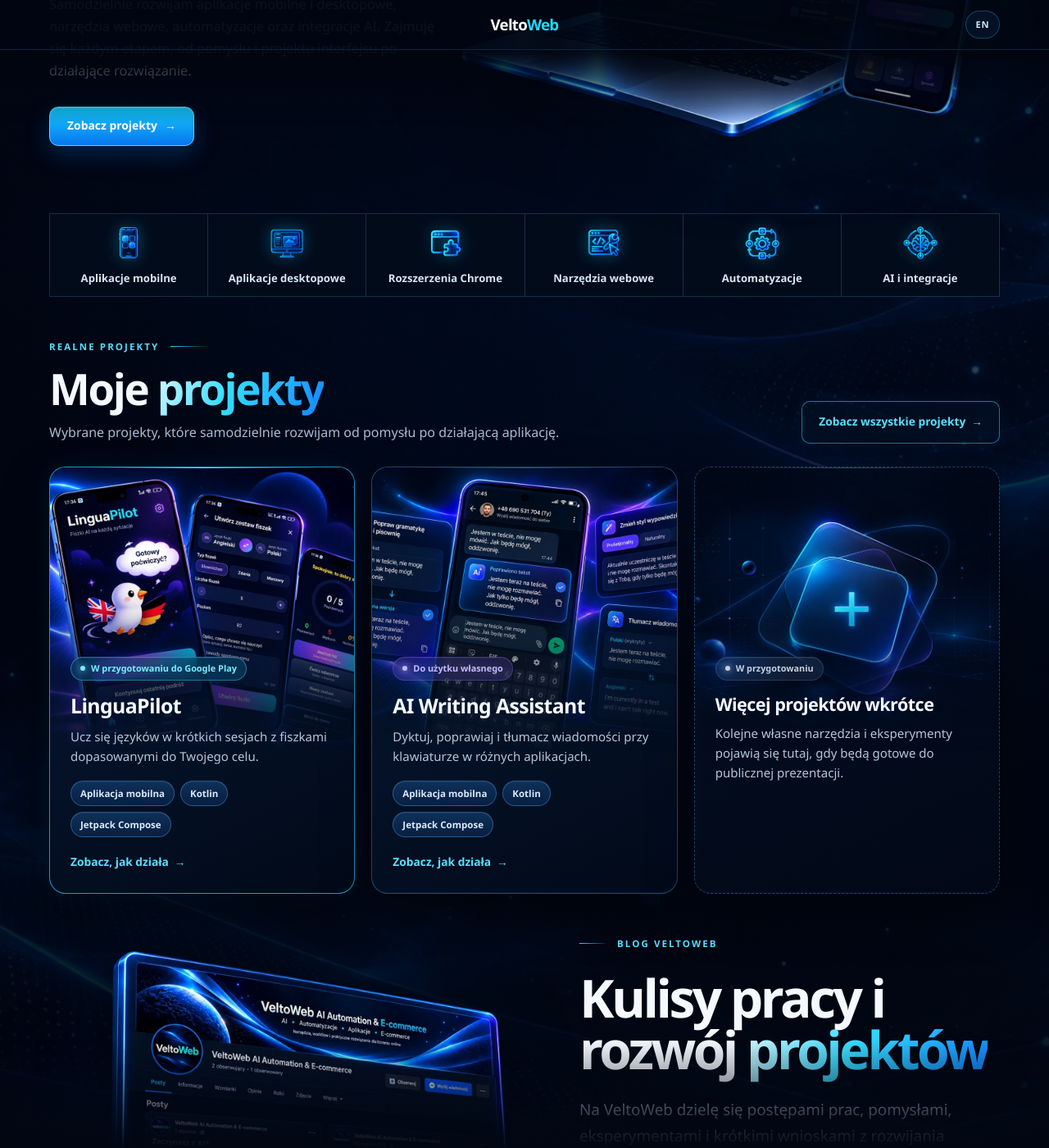
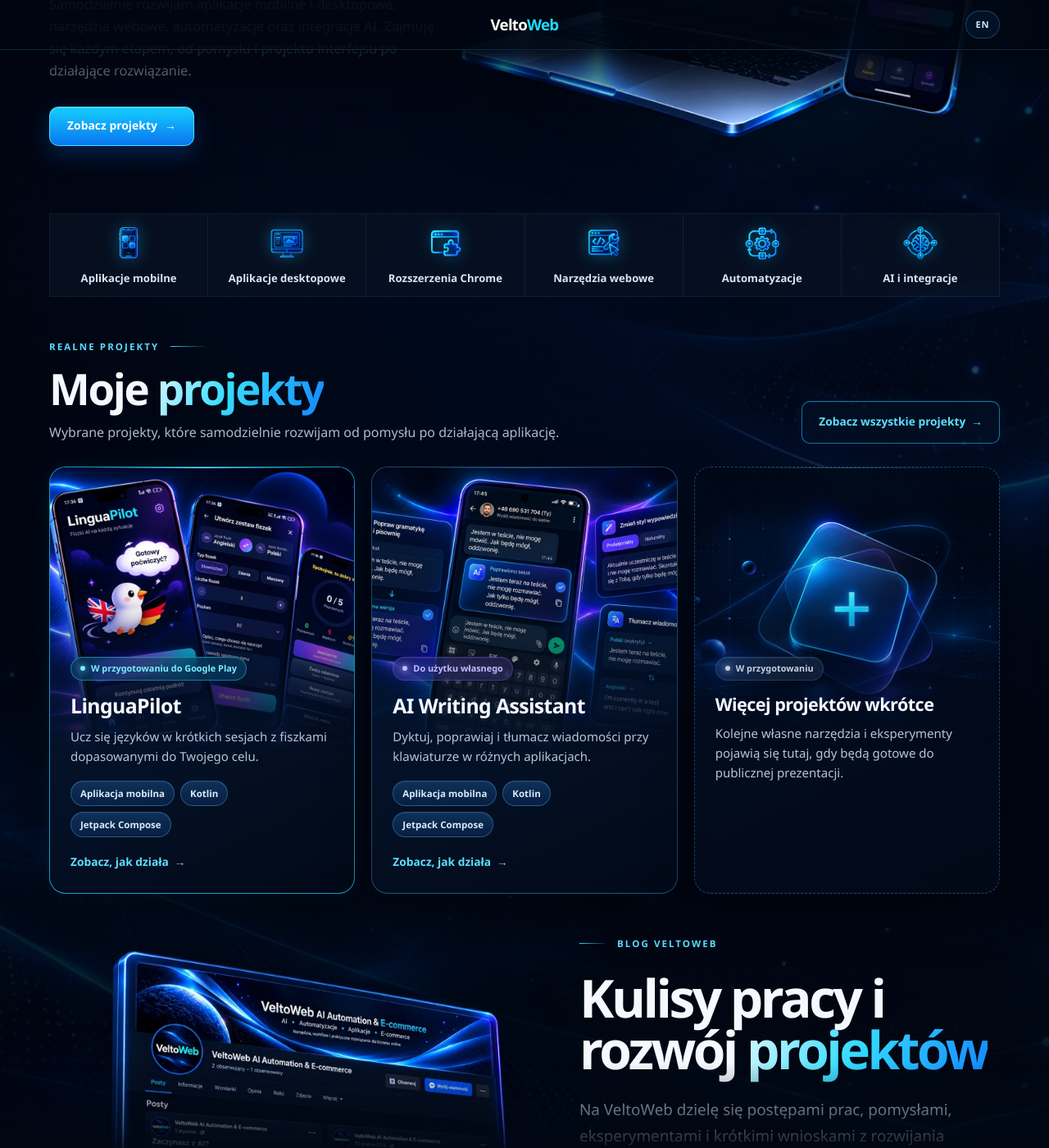
Before and after one commit to wiktor-furmanczyk/wiktor-furmanczyk.github.io, a Jekyll site: the page built from index.md, in a window 1280 px wide and 1400 px high, scrolled down 411 px. Shown: the whole window at 82% size. Built offline with Jekyll 4.4.1, drawn with Linux system fonts in a browser that asks for light colours.

Commit message:
style: soften viewport fade and icon grids

```diff
--- a/assets/css/style.scss
+++ b/assets/css/style.scss
@@ -35,9 +35,9 @@ body {
   line-height: 1.65;
 }
 body::before, body::after { position: fixed; z-index: 90; right: 0; left: 0; content: ""; pointer-events: none; }
-body::before { top: 60px; height: 92px; background: linear-gradient(to bottom, rgba(1,7,18,.98), rgba(1,7,18,.78) 24%, rgba(1,7,18,.3) 70%, rgba(1,7,18,0)); opacity: 0; transition: opacity .2s ease; }
+body::before { top: 60px; height: 76px; background: linear-gradient(to bottom, rgba(1,7,18,.88), rgba(1,7,18,.62) 24%, rgba(1,7,18,.22) 70%, rgba(1,7,18,0)); opacity: 0; transition: opacity .2s ease; }
 body.is-scrolled::before { opacity: 1; }
-body::after { bottom: 0; height: 132px; background: linear-gradient(to top, rgba(1,7,18,.98), rgba(1,7,18,.78) 24%, rgba(1,7,18,.3) 70%, rgba(1,7,18,0)); }
+body::after { bottom: 0; height: 104px; background: linear-gradient(to top, rgba(1,7,18,.88), rgba(1,7,18,.62) 24%, rgba(1,7,18,.22) 70%, rgba(1,7,18,0)); }
 
 a { color: inherit; }
 a:focus-visible, button:focus-visible { outline: 3px solid #8bebff; outline-offset: 4px; }
@@ -108,7 +108,7 @@ h3 { margin: 0; font-size: 1.06rem; letter-spacing: -0.025em; }
 .expertise-strip { display: grid; grid-template-columns: repeat(6, minmax(0, 1fr)); margin-bottom: 0; }
 .expertise-strip div { display: grid; min-height: 100px; place-items: center; align-content: center; gap: 8px; padding: 10px 8px; color: #d7e5f4; font-size: .82rem; font-weight: 700; text-align: center; transition: color .2s ease, background .2s ease; }
 .expertise-strip img { width: 50px; height: 50px; object-fit: contain; filter: drop-shadow(0 0 10px rgba(25,196,255,.34)); }
-.expertise-strip div:hover { color: #fff; background: #0a2141; }
+.expertise-strip div:hover { color: #fff; background: rgba(12,45,80,.56); }
 
 .projects-section { padding-block: 56px 0; }
 .projects-section .section-kicker { display: flex; align-items: center; gap: 14px; }
@@ -267,10 +267,10 @@ h3 { margin: 0; font-size: 1.06rem; letter-spacing: -0.025em; }
 .project-tech-heading h2 { margin: 0; font-size: 1.12rem; }
 .project-tech-heading > p:last-child { margin: 6px 0 0; color: var(--muted); font-size: .72rem; }
 .project-tech-list { display: grid; grid-template-columns: repeat(4, minmax(0, 1fr)); align-items: stretch; margin: 0; list-style: none; }
-.expertise-strip, .project-tech-list { gap: 1px; padding: 1px; background: rgba(105,160,211,.25); }
-.expertise-strip div, .project-tech-list li { background: #020b1a; }
+.expertise-strip, .project-tech-list { gap: 1px; padding: 1px; background: rgba(105,160,211,.14); }
+.expertise-strip div, .project-tech-list li { background: rgba(2,8,23,.66); }
 .project-tech-list li { display: grid; min-height: 100px; place-items: center; align-content: center; gap: 8px; padding: 10px 8px; color: #d9e9fa; font-size: .82rem; font-weight: 700; text-align: center; white-space: nowrap; transition: color .2s ease, background .2s ease; }
-.project-tech-list li:hover { color: #fff; background: #0a2141; }
+.project-tech-list li:hover { color: #fff; background: rgba(12,45,80,.56); }
 .project-tech-list svg { width: 50px; height: 50px; flex: 0 0 50px; fill: currentColor; filter: drop-shadow(0 3px 8px rgba(0,0,0,.28)); }
 .project-tech-list li:first-child svg { color: #3ddc84; }
 .project-status-bar { display: grid; width: 100%; min-width: 0; grid-template-columns: minmax(0, .7fr) minmax(0, 1.3fr); align-items: center; gap: 24px; padding: 19px 22px; background: linear-gradient(110deg, rgba(4,35,54,.78), rgba(3,13,30,.68)); border: 1px solid rgba(48,151,222,.34); border-radius: 14px; }
@@ -472,8 +472,8 @@ h3 { margin: 0; font-size: 1.06rem; letter-spacing: -0.025em; }
 @media (hover: none) { .button:hover { transform: none; } }
 @media (max-width: 760px) {
   .site-background { display: none; }
-  body::before { top: 54px; height: 76px; }
-  body::after { height: 108px; }
+  body::before { top: 54px; height: 60px; }
+  body::after { height: 84px; }
   .hero-art::before, .blog-section::before, .phones-showcase::before, .writing-hero-visual::before { filter: none; }
   .hero-art img, .blog-art, .writing-hero-visual img, .expertise-strip img { filter: none; }
   .status-badge { backdrop-filter: none; }
```
